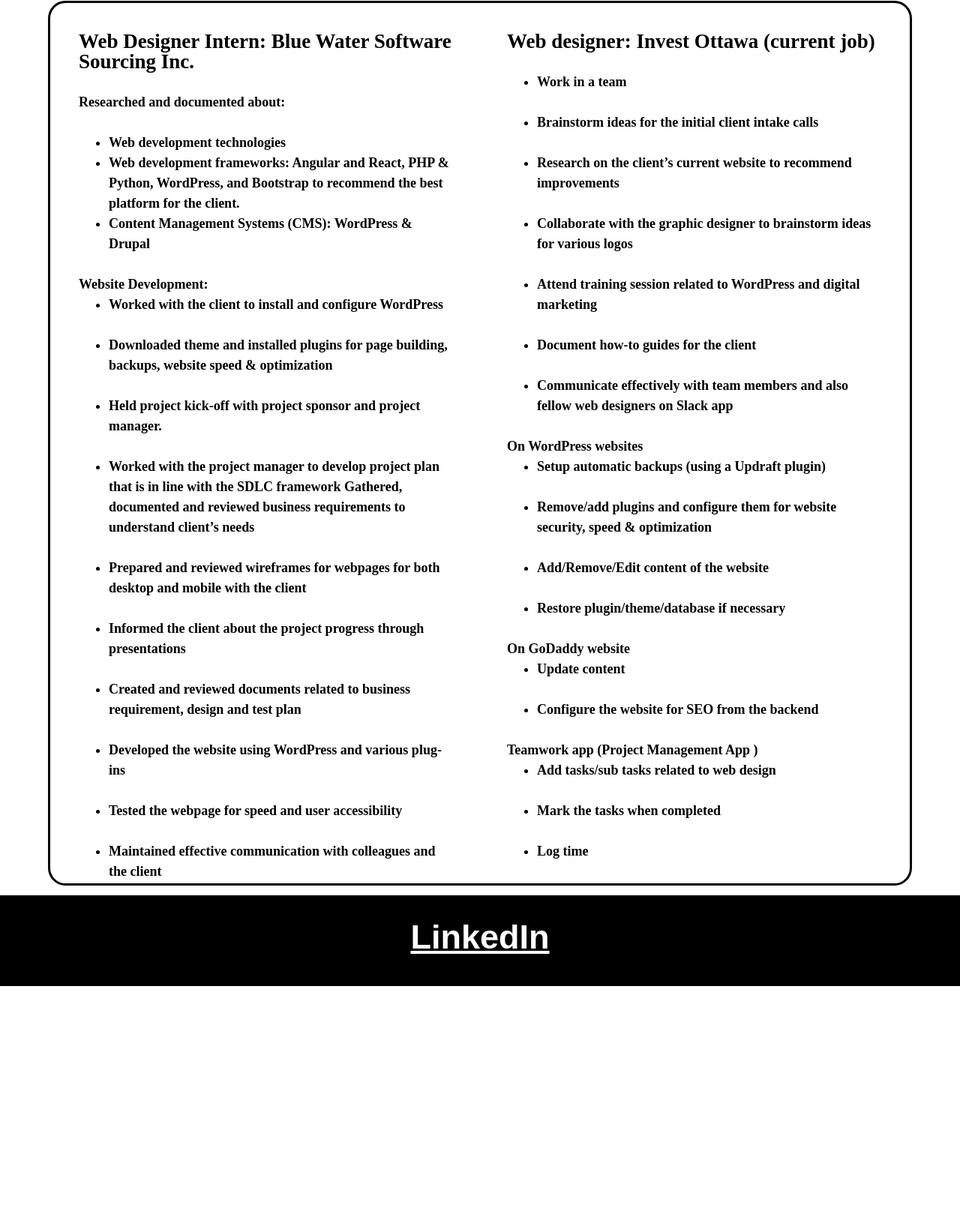
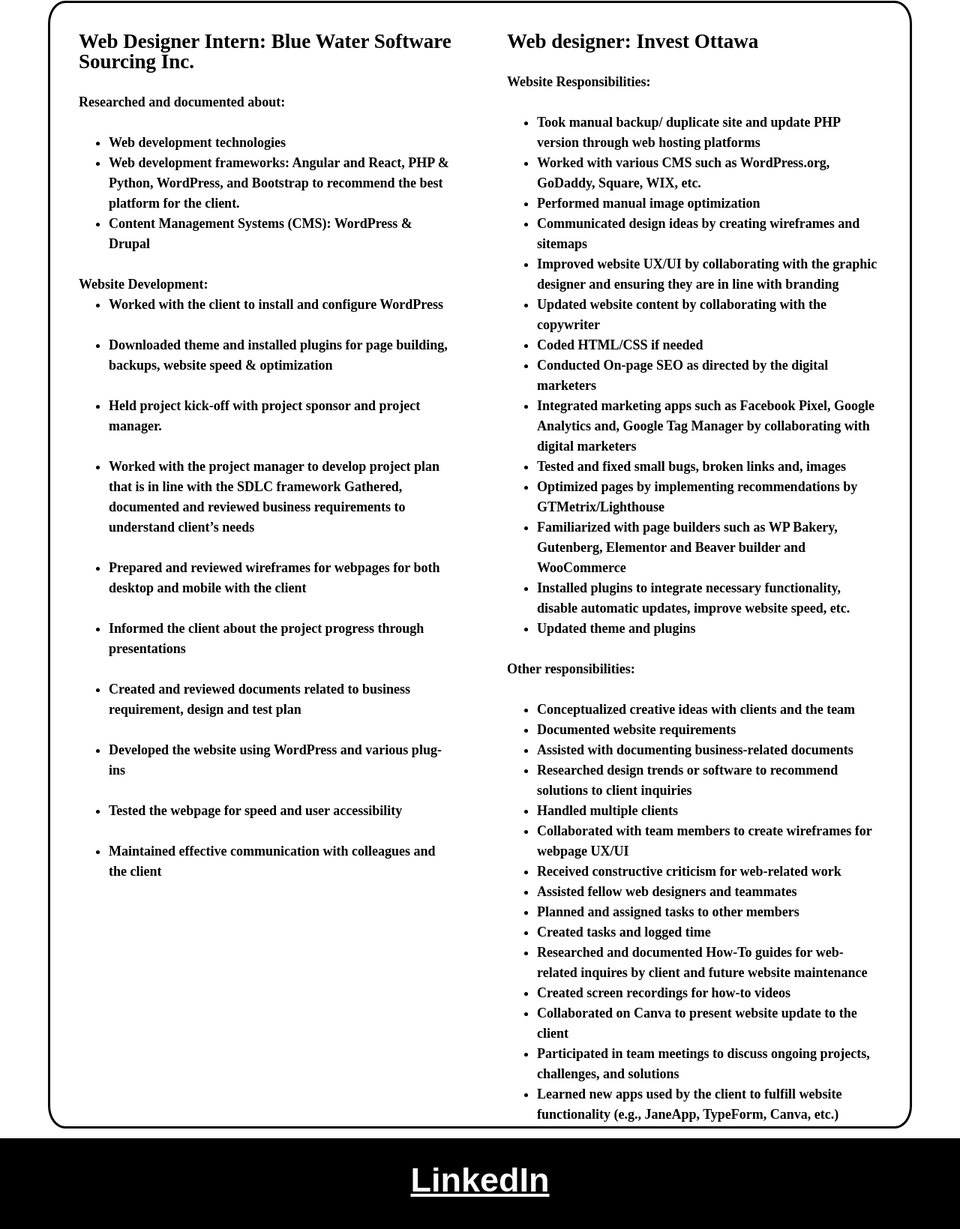
Before and after one commit to RuthAnne8/RuthAnne8.github.io, a plain HTML site: page index.html in a window 1280 px wide. Shown: the part 223-1862 px from the top of the page at 75% size. Before the commit the page ends 1538 px from the top, so only its background shows below. Drawn offline with nearby package versions, Linux system fonts and the light colour scheme; a script that the page names is missing; a web font is replaced by a local one.

Commit message:
Update index.html
initial commit

```diff
--- a/index.html
+++ b/index.html
@@ -57,32 +57,72 @@
             </div>
 
             <div class="card InvestOttawa ">
-                <h2><b>Web designer: Invest Ottawa (current job)</b></h3> <b>
-                <ul>   <br>
-                    <li>Work in a team </li> <br>
-                <li> Brainstorm ideas for the initial client intake calls </li><br>
-                 <li> Research on the client’s current website to recommend improvements</li><br>
-                <li>Collaborate with the graphic designer to brainstorm ideas for various logos</li><br>
-            <li>Attend training session related to WordPress and digital marketing</li> <br>
-            <li>Document how-to guides for the client</li><br>
-        <li>Communicate effectively with team members and also fellow web designers on Slack app </li></ul><br>
-        On WordPress websites
-        <ul><li>
-            Setup automatic backups (using a Updraft plugin)
-        </li> <br>
-            <li>Remove/add plugins and configure them for website security, speed & optimization</li><br>
-            <li>Add/Remove/Edit content of the website</li><br>
-            <li>Restore plugin/theme/database if necessary</li></ul><br>
-                     On GoDaddy website
-            <ul>
-                <li>Update content </li><br>
-                <li>Configure the website for SEO from the backend </li>
-            </ul> <br>
-                    Teamwork app (Project Management App )<br><ul>
-                <li>Add tasks/sub tasks related to web design  </li><br>
-                <li>Mark the tasks when completed </li><br>
-                <li>Log time </li>
-            </ul> </b>
+                <h2><b>Web designer: Invest Ottawa </b></h3> <b>
+
+                    <br>Website Responsibilities:
+                    <ul>
+<br>
+                  <li>  Took manual backup/ duplicate site and update PHP version through web hosting platforms </li>
+
+                  <li>Worked with various CMS such as WordPress.org, GoDaddy, Square, WIX, etc. </li>
+
+                  <li>Performed manual image optimization </li>
+
+                  <li>Communicated design ideas by creating wireframes and sitemaps </li>
+
+                  <li>Improved website UX/UI by collaborating with the graphic designer and ensuring they are in line with branding </li>
+
+                  <li>Updated website content by collaborating with the copywriter </li>
+
+                  <li>Coded HTML/CSS if needed </li>
+
+                  <li>Conducted On-page SEO as directed by the digital marketers </li>
+
+                  <li>Integrated marketing apps such as Facebook Pixel, Google Analytics and, Google Tag Manager by collaborating with digital marketers </li>
+
+                  <li>Tested and fixed small bugs, broken links and, images </li>
+
+                  <li>Optimized pages by implementing recommendations by GTMetrix/Lighthouse </li>
+
+                  <li>Familiarized with page builders such as WP Bakery, Gutenberg, Elementor and Beaver builder and WooCommerce </li>
+
+                  <li>Installed plugins to integrate necessary functionality, disable automatic updates, improve website speed, etc. </li>
+
+                  <li>Updated theme and plugins  </li> </ul>
+
+                  <br>Other responsibilities: <br>
+
+                   <ul><br> <li>Conceptualized creative ideas with clients and the team </li>
+
+                    <li>Documented website requirements </li>
+
+                    <li>Assisted with documenting business-related documents </li>
+
+                    <li>Researched design trends or software to recommend solutions to client inquiries  </li>
+
+                    <li>Handled multiple clients </li>
+
+                    <li>Collaborated with team members to create wireframes for webpage UX/UI </li>
+
+                    <li>Received constructive criticism for web-related work </li>
+
+                    <li>Assisted fellow web designers and teammates </li>
+
+                    <li>Planned and assigned tasks to other members </li>
+
+                    <li>Created tasks and logged time </li>
+
+                    <li>Researched and documented How-To guides for web-related inquires by client and future website maintenance </li>
+
+                    <li>Created screen recordings for how-to videos  </li>
+
+                    <li>Collaborated on Canva to present website update to the client </li>
+
+                    <li>Participated in team meetings to discuss ongoing projects, challenges, and solutions </li>
+
+                    <li>Learned new apps used by the client to fulfill website functionality (e.g., JaneApp, TypeForm, Canva, etc.) </li>
+
+                </ul>
 
             </div>
 
```
